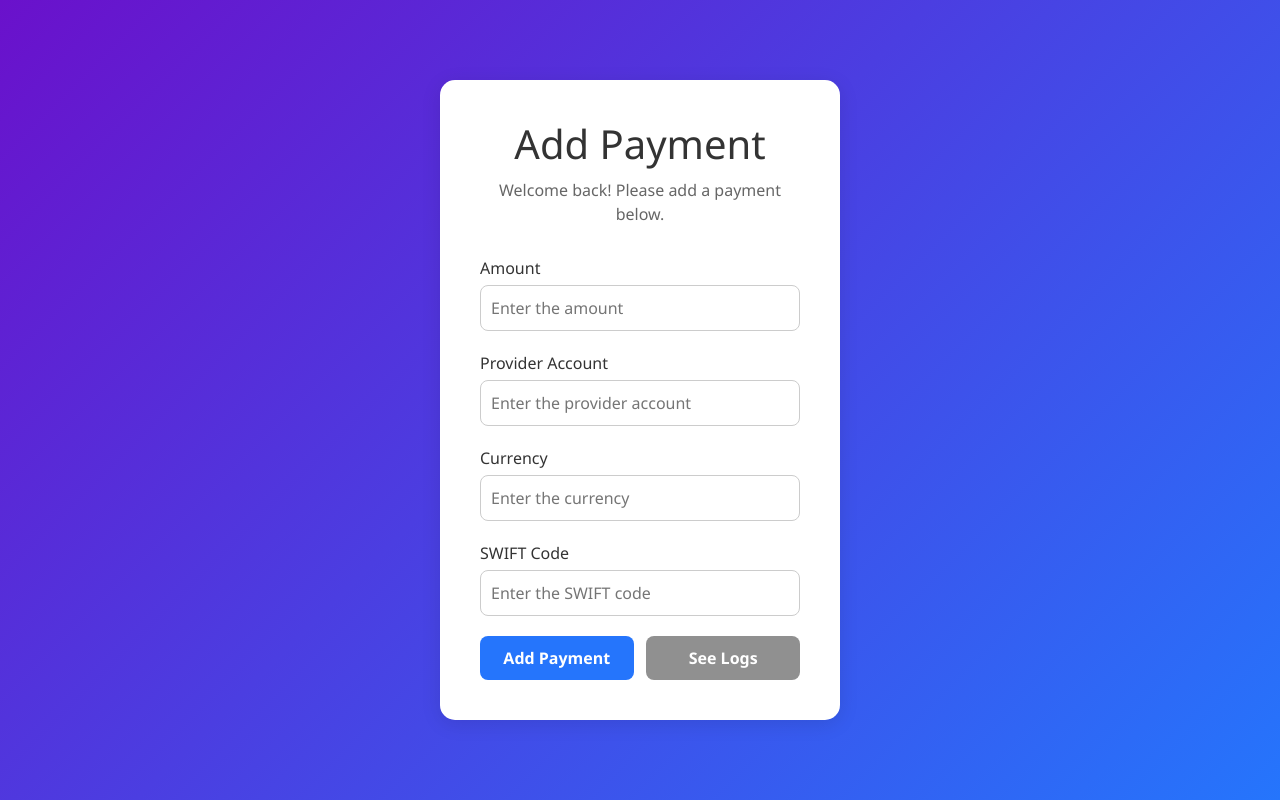
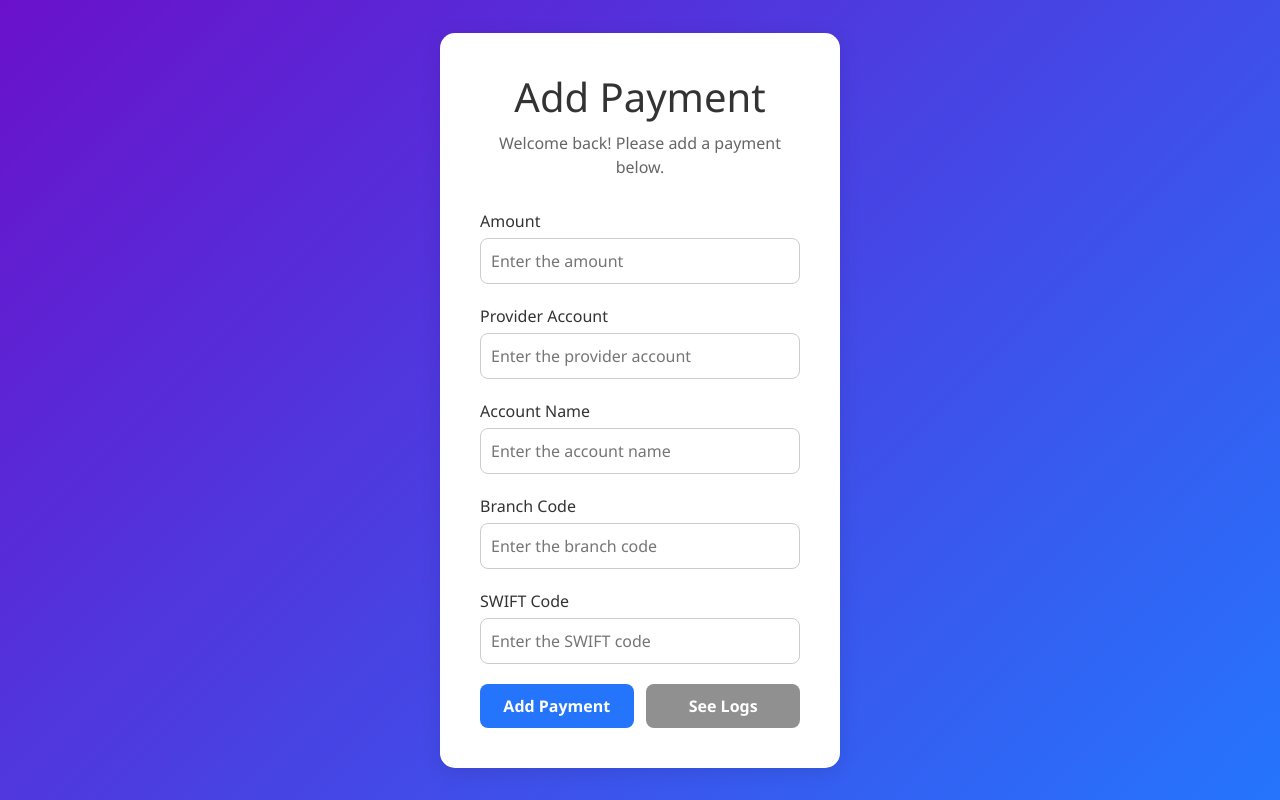
Before and after one commit to RyanCantUNI/INSY7314-POE-KSS, a React (Create React App) app in the folder frontend/: page /payment in a window 1280 px wide. Built offline with nearby package versions, Linux system fonts and the light colour scheme.

Commit message:
Started fixing add payments

```diff
--- a/frontend/src/components/payment.js
+++ b/frontend/src/components/payment.js
@@ -7,26 +7,29 @@ import { useNavigate } from "react-router-dom";
 const AddPayment = () => {
     const [amount, setAmount] = useState('');
     const [providerAccount, setProviderAccount] = useState('');
-    const [currency, setCurrency] = useState('');
+    const [accountName, setAccountName] = useState('');
+    const [branchCode, setBranchCode] = useState('');
     const [SWIFTCode, setSWIFTCode] = useState('');
     const navigate = useNavigate();
 
     const handleAddPayment = (e) => {
+        try {
             e.preventDefault();
             const payment = {
 
                 amount: amount,
                 providerAccount: providerAccount,
-            currency: currency,
+                accountName: accountName,
+                branchCode: branchCode,
                 SWIFTCode: SWIFTCode
             };
+            console.log(payment);
             const token = localStorage.getItem("token");
-
             const loginID = localStorage.getItem("userID");
 
 
             axios.defaults.headers.common["Authorization"] = `Bearer ${token}`;
-        axios.post("https://localhost:443/payment:"+loginID, payment)
+            axios.post("https://localhost:443/payment:" + loginID, payment)
                 .then((response) => {
                     alert("Payment added successfully!");
                     //console.log(response.data); //--used for debugging
@@ -36,6 +39,9 @@ const AddPayment = () => {
                     alert("Error adding payment. Please try again.");
                     console.error("Error adding payment:", error);
                 });
+        } catch (error) {
+            console.error("Error adding payment:", error);
+        }
     };
     return (
         <div style={{
@@ -99,15 +105,35 @@ const AddPayment = () => {
                         />
                     </div>
 
-                    {/* Currency Field */}
+                    {/* Account Name Field */}
                     <div style={{ marginBottom: '20px', textAlign: 'left' }}>
-                        <label style={{ display: 'block', marginBottom: '5px', fontWeight: '500', color: '#333' }}>Currency</label>
+                        <label style={{ display: 'block', marginBottom: '5px', fontWeight: '500', color: '#333' }}>Account Name</label>
                         <input
                             type="text"
-                            name="currency"
-                            placeholder="Enter the currency"
-                            value={currency}
-                            onChange={(e) => setCurrency(e.target.value)}
+                            name="accountName"
+                            placeholder="Enter the account name"
+                            value={accountName}
+                            onChange={(e) => setAccountName(e.target.value)}
+                            style={{
+                                width: '100%',
+                                padding: '10px',
+                                borderRadius: '8px',
+                                border: '1px solid #ccc',
+                                boxSizing: 'border-box'
+                            }}
+                            required
+                        />
+                    </div>
+
+                    {/* Branch Code Field */}
+                    <div style={{ marginBottom: '20px', textAlign: 'left' }}>
+                        <label style={{ display: 'block', marginBottom: '5px', fontWeight: '500', color: '#333' }}>Branch Code</label>
+                        <input
+                            type="text"
+                            name="branchCode"
+                            placeholder="Enter the branch code"
+                            value={branchCode}
+                            onChange={(e) => setBranchCode(e.target.value)}
                             style={{
                                 width: '100%',
                                 padding: '10px',
```
Also changed, not shown: 2 other files (tests, documents, lock files or other folders). Lines whose indentation alone changed are shown as unchanged.
